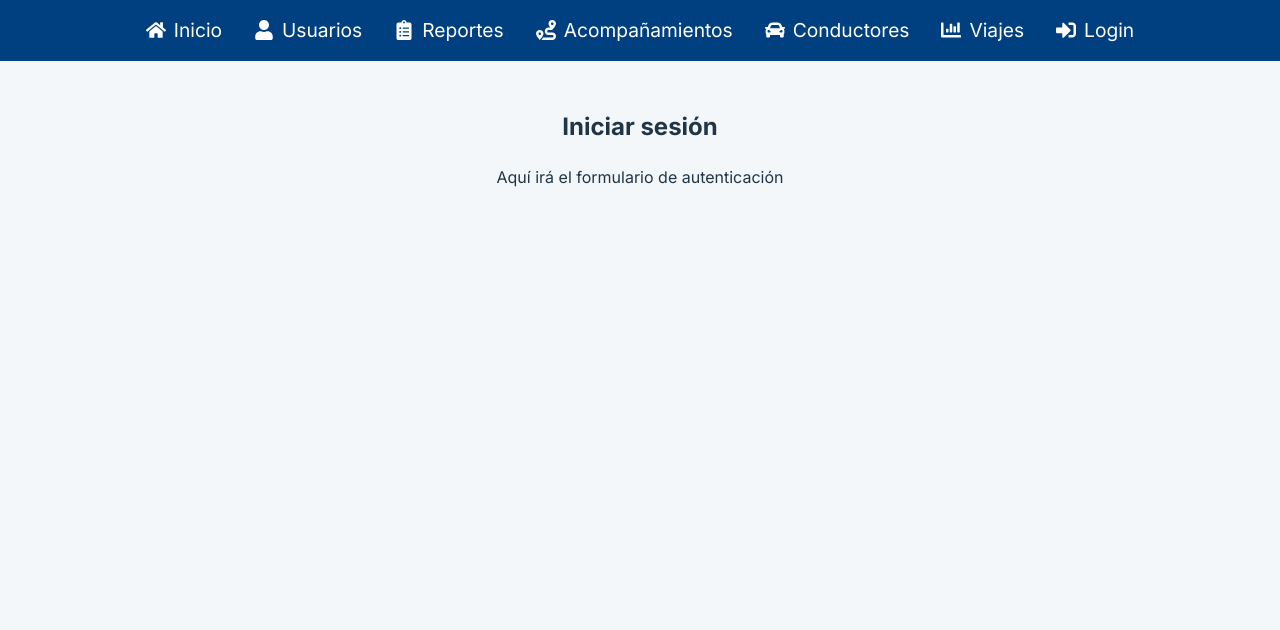
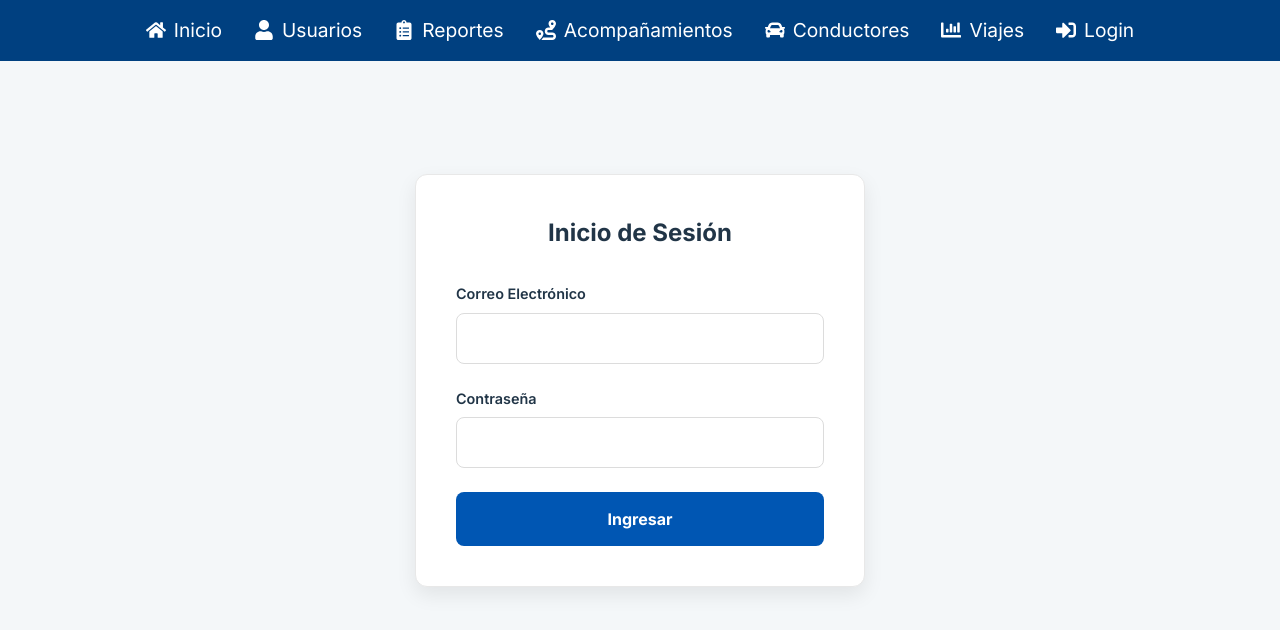
Before and after one commit to ArielArcentales/ProyectoFinal-MovilidadSegura, a React (Vite) app in the folder movilidad-front/: page /login in a window 1280 px wide. Shown: the top 630 px of the page. Built offline with nearby package versions, Linux system fonts and the light colour scheme.

Commit message:
Página de inicio de sesión

```diff
--- a/movilidad-front/src/components/GoogleLocationPicker.jsx
+++ b/movilidad-front/src/components/GoogleLocationPicker.jsx
@@ -8,7 +8,7 @@ const containerStyle = {
   overflow: 'hidden'
 };
 
-// Coordenadas iniciales para centrar el mapa (ej. Quito, Ecuador)
+// Coordenadas iniciales para centrar el mapa (Quito)
 const center = {
   lat: -0.2094847,
   lng: -78.4940086
@@ -18,19 +18,19 @@ function GoogleLocationPicker({ onLocationSelect }) {
   // Carga el script de Google Maps de forma asíncrona
   const { isLoaded, loadError } = useJsApiLoader({
     id: 'google-map-script',
-    googleMapsApiKey: import.meta.env.VITE_GOOGLE_MAPS_API_KEY // Carga la API Key de forma segura
+    googleMapsApiKey: import.meta.env.VITE_GOOGLE_MAPS_API_KEY // Carga la API
   });
 
   const [marker, setMarker] = useState(null);
 
-  // Función que se ejecuta cuando se hace clic en el mapa
+  // Función del click en el mapa/marcador
   const onMapClick = useCallback((event) => {
     const newMarkerPosition = {
       lat: event.latLng.lat(),
       lng: event.latLng.lng(),
     };
     setMarker(newMarkerPosition);
-    // Le avisamos al formulario de la nueva ubicación
+    // nueva ubicacion
     onLocationSelect(`${newMarkerPosition.lat.toFixed(6)}, ${newMarkerPosition.lng.toFixed(6)}`);
   }, [onLocationSelect]);
 
--- a/movilidad-front/src/components/UsuarioList.jsx
+++ b/movilidad-front/src/components/UsuarioList.jsx
@@ -20,7 +20,7 @@ function UsuarioList({ usuarios, onEdit, onDelete }) {
                             <td style={tdStyle}>{usuario.correo}</td>
                             <td style={tdStyle}>{usuario.nombre_rol || 'No asignado'}</td>
 
-                            {/* CÓDIGO CORREGIDO: La celda de acciones que faltaba */}
+
                             <td style={tdStyle}>
                                 <button onClick={() => onEdit(usuario)} style={editButtonStyle}>
                                     Editar
--- a/movilidad-front/src/pages/Login.jsx
+++ b/movilidad-front/src/pages/Login.jsx
@@ -1,10 +1,67 @@
+import React from 'react';
+import { useForm } from 'react-hook-form';
+import axios from 'axios';
+import { useNavigate } from 'react-router-dom';
+
+
 function Login() {
+
+  const { register, handleSubmit, formState: { errors } } = useForm();
+  const navigate = useNavigate();
+
+
+  const onSubmit = async (data) => {
+    try {
+      const response = await axios.post('http://localhost:3000/api/auth/login', data);
+      const { token } = response.data;
+
+      localStorage.setItem('token', token);
+
+      alert('¡Inicio de sesión exitoso!');
+
+      navigate('/viajes');
+
+    } catch (error) {
+      console.error('Error en el inicio de sesión:', error);
+      alert(error.response?.data?.mensaje || 'Correo o contraseña incorrectos.');
+    }
+  };
+
+
   return (
-    <div style={{ textAlign: 'center', marginTop: '3rem' }}>
-      <h2>Iniciar sesión</h2>
-      <p>Aquí irá el formulario de autenticación</p>
+
+    <div style={{ display: 'flex', justifyContent: 'center', alignItems: 'center', minHeight: '80vh' }}>
+
+      {/* Usamos 'modern-form' para que tome nuestro diseño de index.css */}
+      <form onSubmit={handleSubmit(onSubmit)} className="modern-form">
+        <h2>Inicio de Sesión</h2>
+
+        <div className="input-group">
+          <label htmlFor="correo">Correo Electrónico</label>
+          <input
+            type="email"
+            id="correo"
+            {...register("correo", { required: "El correo es obligatorio" })}
+          />
+          {errors.correo && <span className="error-message">{errors.correo.message}</span>}
+        </div>
+
+        <div className="input-group">
+          <label htmlFor="contraseña">Contraseña</label>
+          <input
+            type="password"
+            id="contraseña"
+            {...register("contraseña", { required: "La contraseña es obligatoria" })}
+          />
+          {errors.contraseña && <span className="error-message">{errors.contraseña.message}</span>}
+        </div>
+
+        <button type="submit">Ingresar</button>
+      </form>
+
     </div>
   );
 }
 
+
 export default Login;
```
Also changed, not shown: movilidad-front/src/components/ConductoresList.jsx (+8 -10 lines), movilidad-front/src/components/PlacesAutocomplete.jsx (deleted, +0 -45 lines), movilidad-front/src/components/ReporteForm.jsx (+3 -8 lines), movilidad-front/src/components/UsuarioForm.jsx (+9 -10 lines), movilidad-front/src/components/ViajeForm.jsx (+3 -5 lines), movilidad-front/src/components/ViajeList.jsx (+6 -7 lines).
